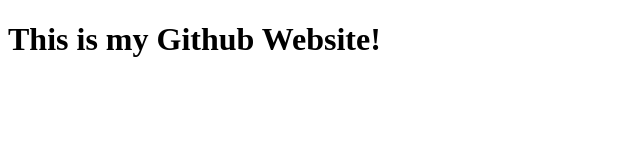
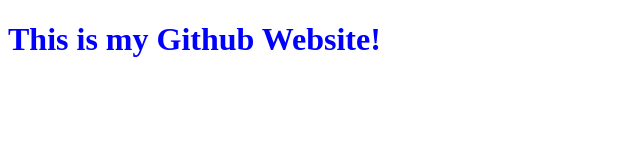
Before and after one commit to saurabh1018/saurabh1018.github.io, a plain HTML site: page index.html in a window 1280 px wide. Shown: the whole page, without its empty margins (0-640 px from the left). Drawn offline with Linux system fonts and the light colour scheme.

Commit message:
commit two

```diff
--- a/index.html
+++ b/index.html
@@ -7,6 +7,6 @@
 
     </head>
     <body>
-        <h1>This is my Github Website!</h1>
+        <h1 style ="color:blue">This is my Github Website!</h1>
     </body>
 </html>
```
